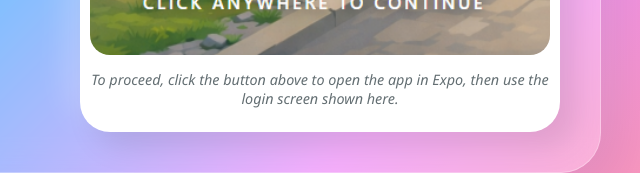
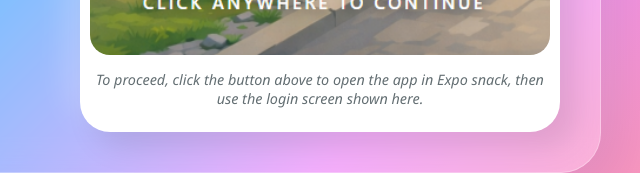
Before and after one commit to angelenetamesis-act/CampusMatch2B, a plain HTML site: page index.html in a window 1280 px wide. Shown: the part 1294-1467 px from the top of the page, 580-1220 px from the left. Drawn offline with Linux system fonts and the light colour scheme.

Commit message:
Update index.html

```diff
--- a/index.html
+++ b/index.html
@@ -166,7 +166,7 @@
 
             <div class="app-screenshot">
                 <img src="campus_match logins.png" alt="Campus Match Login">
-                <p class="instruction-text">To proceed, click the button above to open the app in Expo, then use the login screen shown here.</p>
+                <p class="instruction-text">To proceed, click the button above to open the app in Expo snack, then use the login screen shown here.</p>
             </div>
         </div>
     </div>
```
